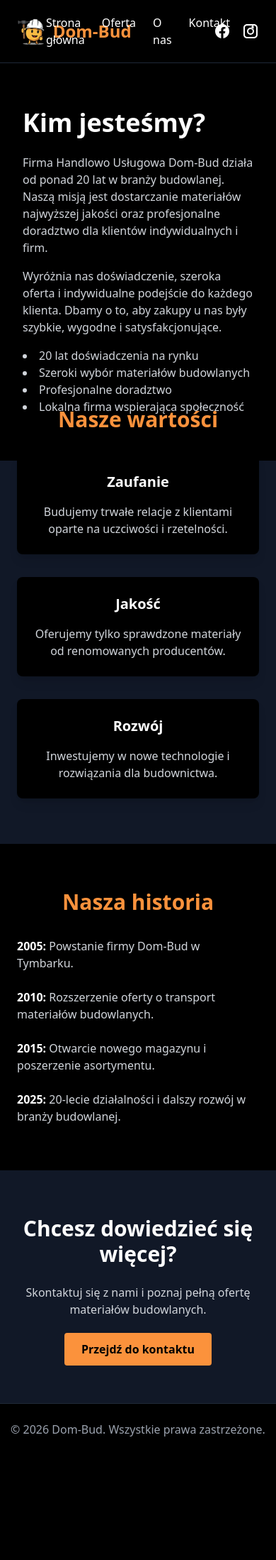
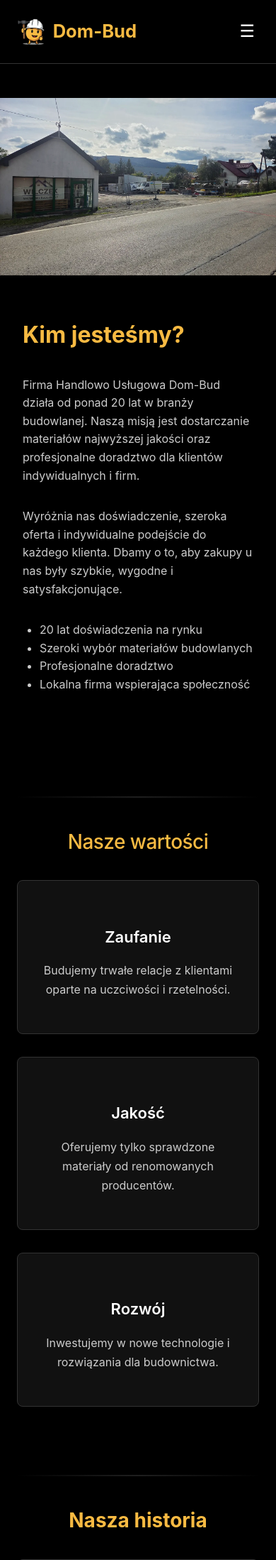
Before and after one commit to Michal-Brzezinski/Dom-Bud, a PHP site: page /o-nas.html in a window 390 px wide. Shown: the top 2198 px of the page at 71% size. Before the commit the page ends 2024 px from the top, so only its background shows below. Run offline with PHP 8.4, Linux system fonts and the light colour scheme; some libraries are stand-ins or nearby versions.

Commit message:
corrected 'about us' section and responsiveness to that site, new styles to that section

```diff
--- a/css/style.css
+++ b/css/style.css
@@ -222,7 +222,7 @@ body.site {
 
 .products__image-wrapper {
     width: 100%;
-    height: 250px;
+    height: 200px;
     overflow: hidden;
     background: var(--color-bg);
     display: flex;
@@ -680,9 +680,138 @@ body.site {
 }
 
 /* ========================================
-   KARTY PRODUKTÓW - WRAPPER NA ZDJĘCIE
+    ZAKŁADKA "O NAS"
    ======================================== */
 
-.products__image-wrapper {
-    height: 200px;
+/* Sekcja O nas */
+.about {
+    display: flex;
+    flex-direction: row;
+    /* zamiast column */
+    min-height: 400px;
 }
+
+.about__image {
+    flex: 1;
+    background-size: cover;
+    background-position: center;
+}
+
+.about__content {
+    flex: 1;
+    padding: 2rem;
+    background: var(--color-bg);
+    display: flex;
+    flex-direction: column;
+    justify-content: center;
+}
+
+.about__title {
+    font-size: clamp(2rem, 5vw, 2.5rem);
+    font-weight: 700;
+    margin-bottom: 1rem;
+    color: var(--color-accent);
+}
+
+.about__content p {
+    color: var(--color-text2);
+    margin-bottom: 1rem;
+}
+
+.about__content ul {
+    list-style: disc;
+    padding-left: 1.5rem;
+    color: var(--color-text2);
+}
+
+/* Historia firmy */
+.history {
+    padding: 2rem 1.5rem;
+    max-width: 80rem;
+    margin: 0 auto;
+    text-align: center;
+}
+
+.history__title {
+    font-size: clamp(1.75rem, 4vw, 2.5rem);
+    font-weight: 700;
+    margin-bottom: 2rem;
+    color: var(--color-accent);
+}
+
+.history__grid {
+    display: grid;
+    grid-template-columns: 1fr;
+    gap: 1rem;
+}
+
+.history__card {
+    background: var(--color-bg2);
+    border: 1px solid var(--color-border);
+    border-radius: var(--border-radius);
+    padding: 1rem 1.5rem;
+    text-align: left;
+    display: flex;
+    align-items: center;
+    gap: 1rem;
+    box-shadow: 0 4px 6px rgba(0, 0, 0, 0.3);
+    transition: var(--transition);
+}
+
+.history__card:hover {
+    transform: translateY(-2px);
+    box-shadow: 0 6px 12px rgba(0, 0, 0, 0.4);
+    border-color: var(--color-accent);
+}
+
+.history__year {
+    font-weight: 700;
+    font-size: 1.25rem;
+    color: var(--color-accent);
+    min-width: 4rem;
+}
+
+/* Separator pomiędzy sekcjami */
+.section {
+    position: relative;
+    padding-top: 3rem;
+    padding-bottom: 3rem;
+}
+
+.section:not(:first-of-type)::before {
+    content: "";
+    display: block;
+    width: 100%;
+    height: 2px;
+    margin: 0 auto 2.5rem auto;
+    background: linear-gradient(to right,
+            transparent,
+            var(--color-border),
+            transparent);
+    opacity: 0.6;
+}
+
+
+@media (max-width: 768px) {
+    .about {
+        flex-direction: column;
+        /* na małych ekranach wraca do wierszy */
+    }
+
+    .about__image {
+        min-height: 250px;
+    }
+
+    .history__card {
+        text-align: center;
+    }
+}
+
+/* Bardzo małe smartfony (do 375px) */
+@media (max-width: 375px) {
+
+    .history__card {
+        flex-direction: column;
+        gap: 0.5rem;
+    }
+}
--- a/o-nas.html
+++ b/o-nas.html
@@ -4,131 +4,94 @@
   <meta charset="UTF-8">
   <meta name="viewport" content="width=device-width, initial-scale=1.0">
   <title>O nas - Dom-Bud</title>
-  <script src="https://cdn.tailwindcss.com"></script>
+  <link rel="icon" href="img/dom-bud_logo.webp" type="image/webp">
+  <link rel="stylesheet" href="css/navbar.css">
+  <link rel="stylesheet" href="css/footer.css">
+  <link rel="stylesheet" href="css/style.css">
 </head>
-<body class="bg-black text-white font-sans">
+<body class="site">
 
   <!-- Nawigacja -->
-  <nav class="flex items-center justify-between p-6 bg-black border-b border-gray-800 relative">
-    <div class="flex items-center space-x-3">
-      <img src="img/dom-bud_logo.webp" alt="Logo Dom-Bud" class="h-10 w-auto">
-      <span class="text-2xl font-bold text-orange-400">Dom-Bud</span>
-    </div>
-    <ul class="flex space-x-6 absolute left-1/2 transform -translate-x-1/2">
-      <li><a href="index.html" class="hover:text-orange-400">Strona główna</a></li>
-      <li><a href="katalog.html" class="hover:text-orange-400">Oferta</a></li>
-      <li><a href="o-nas.html" class="hover:text-orange-400">O nas</a></li>
-      <li><a href="kontakt.html" class="hover:text-orange-400">Kontakt</a></li>
-    </ul>
-    <div class="w-20"></div>
-
-    <!-- Prawa: ikony social media -->
-<div class="flex items-center space-x-4">
-  <!-- Facebook -->
-  <a href="https://facebook.com" target="_blank" class="hover:text-orange-400">
-    <svg xmlns="http://www.w3.org/2000/svg" class="h-6 w-6 fill-current" viewBox="0 0 24 24">
-      <path d="M22 12c0-5.522-4.477-10-10-10S2 6.478 2 12c0 4.991 3.657 9.128 8.438 9.878v-6.988H7.898v-2.89h2.54V9.797c0-2.507
-      1.492-3.89 3.777-3.89 1.094 0 2.238.195 2.238.195v2.46h-1.26c-1.243 0-1.63.771-1.63 1.562v1.875h2.773l-.443
-      2.89h-2.33v6.988C18.343 21.128 22 16.991 22 12z"/>
-    </svg>
-  </a>
-
-  <!-- Instagram -->
-  <a href="https://instagram.com" target="_blank" class="hover:text-orange-400">
-    <svg xmlns="http://www.w3.org/2000/svg" class="h-6 w-6 fill-current" viewBox="0 0 24 24">
-      <path d="M7 2C4.243 2 2 4.243 2 7v10c0 2.757 2.243 5 5 5h10c2.757 0 5-2.243 5-5V7c0-2.757-2.243-5-5-5H7zm10
-      2c1.654 0 3 1.346 3 3v10c0 1.654-1.346 3-3 3H7c-1.654 0-3-1.346-3-3V7c0-1.654 1.346-3 3-3h10zm-5
-      3a5 5 0 100 10 5 5 0 000-10zm0 2a3 3 0 110 6 3 3 0 010-6zm4.5-2a1.5 1.5 0 11-3.001-.001A1.5 1.5 0
-      0116.5 5z"/>
-    </svg>
-  </a>
-</div>
-
-  </nav>
+  <div id="navbar-placeholder"></div>
 
   <!-- Sekcja O nas -->
-<!-- Sekcja O nas -->
-<section class="flex flex-col md:flex-row h-[420px] md:h-[400px]">
+  <section class="about section">
+    <!-- Lewa połowa – zdjęcie -->
+    <div class="about__image" style="background-image: url('img/dom-bud_budynek.webp');"></div>
 
-  <!-- Lewa połowa – zdjęcie z overlay -->
-  <div class="md:w-1/2 relative bg-cover bg-center"
-       style="background-image: url('img/dom-bud_budynek.webp');">
-
-    <!-- Przyciemnienie -->
-    <div class="absolute inset-0 bg-black/50"></div>
-  </div>
-
-  <!-- Prawa połowa – tekst -->
-  <div class="md:w-1/2 flex items-center py-16 px-8 md:px-16 bg-black">
-    <div>
-      <h2 class="text-4xl font-bold mb-6">Kim jesteśmy?</h2>
-
-      <p class="text-gray-300 mb-4">
+    <!-- Prawa połowa – tekst -->
+    <div class="about__content">
+      <h2 class="about__title">Kim jesteśmy?</h2>
+      <p>
         Firma Handlowo Usługowa Dom-Bud działa od ponad 20 lat w branży budowlanej.
         Naszą misją jest dostarczanie materiałów najwyższej jakości oraz profesjonalne doradztwo
         dla klientów indywidualnych i firm.
       </p>
-
-      <p class="text-gray-300 mb-4">
+      <p>
         Wyróżnia nas doświadczenie, szeroka oferta i indywidualne podejście do każdego klienta.
         Dbamy o to, aby zakupy u nas były szybkie, wygodne i satysfakcjonujące.
       </p>
-
-      <ul class="list-disc list-inside text-gray-300">
+      <ul>
         <li>20 lat doświadczenia na rynku</li>
         <li>Szeroki wybór materiałów budowlanych</li>
         <li>Profesjonalne doradztwo</li>
         <li>Lokalna firma wspierająca społeczność</li>
       </ul>
     </div>
-  </div>
-
-</section>
-
+  </section>
 
   <!-- Wartości firmy -->
-  <section class="py-16 px-6 bg-gray-900 text-center">
-    <h3 class="text-3xl font-bold mb-8 text-orange-400">Nasze wartości</h3>
-    <div class="grid grid-cols-1 md:grid-cols-3 gap-8 max-w-5xl mx-auto">
-      <div class="p-6 bg-black rounded-lg shadow-lg">
-        <h4 class="text-xl font-semibold mb-4">Zaufanie</h4>
-        <p class="text-gray-300">Budujemy trwałe relacje z klientami oparte na uczciwości i rzetelności.</p>
+  <section class="features section">
+    <h3 class="features__title">Nasze wartości</h3>
+    <div class="features__grid">
+      <div class="features__box">
+        <h4 class="features__box-title">Zaufanie</h4>
+        <p class="features__box-text">Budujemy trwałe relacje z klientami oparte na uczciwości i rzetelności.</p>
       </div>
-      <div class="p-6 bg-black rounded-lg shadow-lg">
-        <h4 class="text-xl font-semibold mb-4">Jakość</h4>
-        <p class="text-gray-300">Oferujemy tylko sprawdzone materiały od renomowanych producentów.</p>
+      <div class="features__box">
+        <h4 class="features__box-title">Jakość</h4>
+        <p class="features__box-text">Oferujemy tylko sprawdzone materiały od renomowanych producentów.</p>
       </div>
-      <div class="p-6 bg-black rounded-lg shadow-lg">
-        <h4 class="text-xl font-semibold mb-4">Rozwój</h4>
-        <p class="text-gray-300">Inwestujemy w nowe technologie i rozwiązania dla budownictwa.</p>
+      <div class="features__box">
+        <h4 class="features__box-title">Rozwój</h4>
+        <p class="features__box-text">Inwestujemy w nowe technologie i rozwiązania dla budownictwa.</p>
       </div>
     </div>
   </section>
 
   <!-- Historia firmy -->
-  <section class="py-16 px-6 max-w-5xl mx-auto">
-    <h3 class="text-3xl font-bold mb-8 text-orange-400 text-center">Nasza historia</h3>
-    <div class="space-y-6 text-gray-300">
-      <p><span class="font-bold text-white">2005:</span> Powstanie firmy Dom-Bud w Tymbarku.</p>
-      <p><span class="font-bold text-white">2010:</span> Rozszerzenie oferty o transport materiałów budowlanych.</p>
-      <p><span class="font-bold text-white">2015:</span> Otwarcie nowego magazynu i poszerzenie asortymentu.</p>
-      <p><span class="font-bold text-white">2025:</span> 20-lecie działalności i dalszy rozwój w branży budowlanej.</p>
+  <section class="history section">
+    <h3 class="history__title">Nasza historia</h3>
+    <div class="history__grid">
+      <div class="history__card">
+        <span class="history__year">2005</span>
+        <p>Powstanie firmy Dom-Bud w Tymbarku.</p>
+      </div>
+      <div class="history__card">
+        <span class="history__year">2010</span>
+        <p>Rozszerzenie oferty o transport materiałów budowlanych.</p>
+      </div>
+      <div class="history__card">
+        <span class="history__year">2015</span>
+        <p>Otwarcie nowego magazynu i poszerzenie asortymentu.</p>
+      </div>
+      <div class="history__card">
+        <span class="history__year">2025</span>
+        <p>20-lecie działalności i dalszy rozwój w branży budowlanej.</p>
+      </div>
     </div>
   </section>
 
   <!-- CTA -->
-  <section class="py-16 px-6 text-center bg-gray-900">
-    <h3 class="text-3xl font-bold mb-6">Chcesz dowiedzieć się więcej?</h3>
-    <p class="text-gray-300 mb-8">Skontaktuj się z nami i poznaj pełną ofertę materiałów budowlanych.</p>
-    <a href="kontakt.html" class="bg-orange-400 text-black font-semibold px-6 py-3 rounded hover:bg-orange-500 transition">
-      Przejdź do kontaktu
-    </a>
+  <section class="cta">
+    <h3 class="cta__title">Chcesz dowiedzieć się więcej?</h3>
+    <p class="cta__text">Skontaktuj się z nami i poznaj pełną ofertę materiałów budowlanych.</p>
+    <a href="kontakt.html" class="cta__button">Przejdź do kontaktu</a>
   </section>
 
   <!-- Stopka -->
-  <footer class="text-center py-6 border-t border-gray-800 text-gray-400">
-    © 2026 Dom-Bud. Wszystkie prawa zastrzeżone.
-  </footer>
+  <div id="footer-placeholder"></div>
 
+  <script src="js/include.js"></script>
 </body>
 </html>
```
